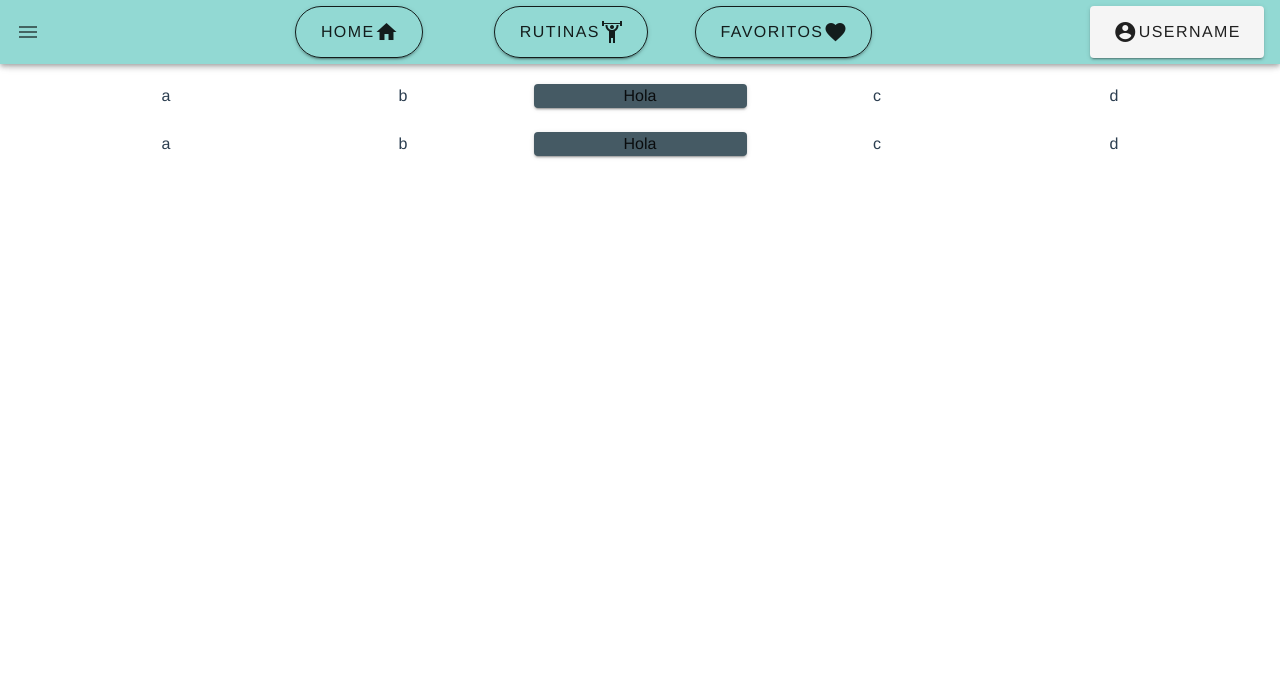
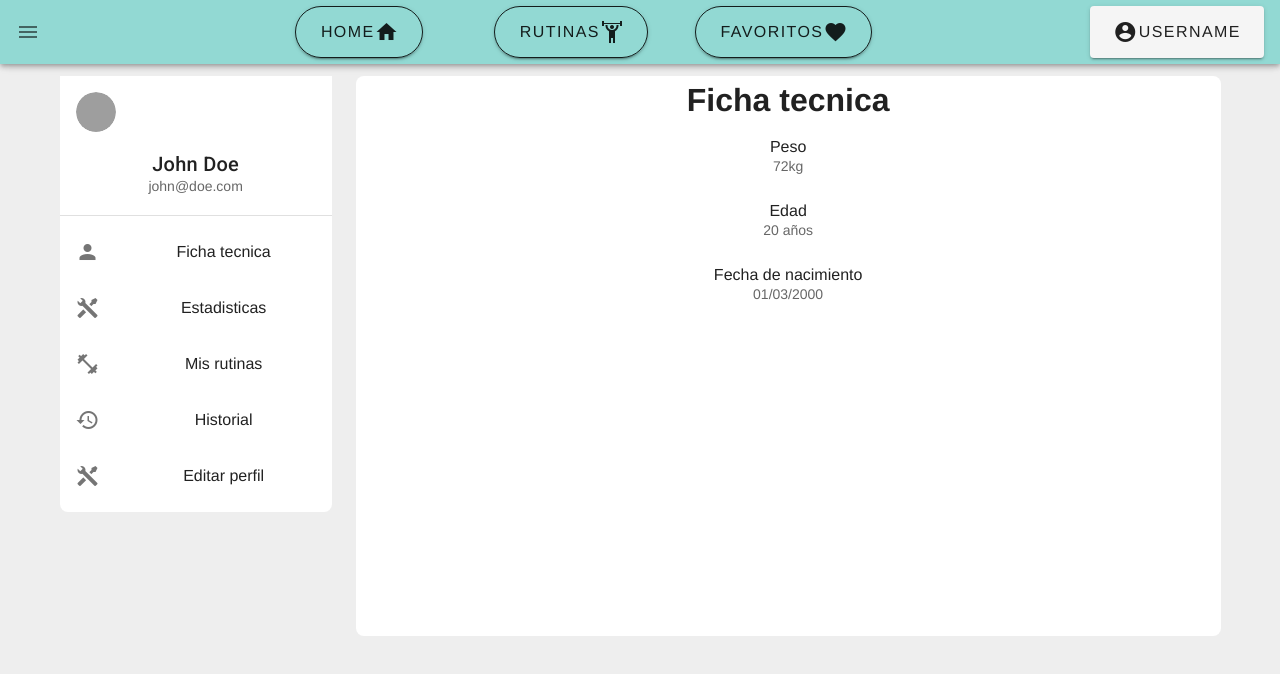
Before and after one commit to daguichi/mygym-web, a Vue app: page /profile in a window 1280 px wide. Shown: the top 674 px of the page. Built offline with nearby package versions, Linux system fonts and the light colour scheme; grey boxes are pictures that could not be loaded.

Commit message:
profile structure

```diff
--- /dev/null
+++ b/src/store/profile.js
@@ -0,0 +1,10 @@
+export default {
+  user: null,
+  sections: [
+    { icon: "mdi-account", title: "Ficha tecnica", route: "fichatecnica" },
+    { icon: "mdi-tools", title: "Estadisticas", route: "estadisticas" },
+    { icon: "mdi-dumbbell", title: "Mis rutinas", route: "misrutinas" },
+    { icon: "mdi-history", title: "Historial", route: "historial" },
+    { icon: "mdi-tools", title: "Editar perfil", route: "editarperfil" },
+  ],
+};
--- a/src/views/CreateRoutine.vue
+++ b/src/views/CreateRoutine.vue
@@ -2,33 +2,31 @@
   <v-container>
     <v-app>
       <div class="bg">
-
         <v-container class="body-container">
-
           <v-row>
             <v-col cols="8">
-            <h2 class=text-center>tu nueva rutina</h2>
+              <h2 class="text-center">tu nueva rutina</h2>
             </v-col>
           </v-row>
           <v-row>
-            <v-card class="mx-auto rounded-xl main-card "
+            <v-card
+              class="mx-auto rounded-xl main-card"
               max-width="800"
               color="primary"
             >
-              <div class="left-components" >
+              <div class="left-components">
                 <v-col>
                   <v-text-field
                     label="Nombre de tu rutina"
                     placeholder="Nombre de tu rutina"
                     outlined
-                    class=" rounded-xl"
+                    class="rounded-xl"
                     required
                     single-line
                     hide-details
                     hide-no-data
                     hide-selected
                   ></v-text-field>
-
 
                   <v-text-field
                     label="Duración"
@@ -38,9 +36,7 @@
                     type="time"
                     required
                     hide-details
-
                   ></v-text-field>
-
 
                   <v-autocomplete
                     v-model="selected"
@@ -56,13 +52,14 @@
                     single-line
                   ></v-autocomplete>
 
-
                   <v-autocomplete
                     ref="Color"
                     outlined
                     rounded
                     v-model="ColorDeFondo"
-                      :rules="[() => !!coloresDeFondo || 'Este campo es obligatorio']"
+                    :rules="[
+                      () => !!coloresDeFondo || 'Este campo es obligatorio',
+                    ]"
                     :items="coloresDeFondo"
                     label="Color de fondo"
                     placeholder="Seleccione un color..."
@@ -71,11 +68,9 @@
                 </v-col>
               </div>
               <v-col>
-              <div class="right-components" >
-                <v-col  cols="7" offset="5">
-                  <v-card rounded
-
-                  > hola</v-card>
+                <div class="right-components">
+                  <v-col cols="7" offset="5">
+                    <v-card rounded> hola</v-card>
                   </v-col>
                 </div>
               </v-col>
@@ -91,22 +86,22 @@
 import mockapi from "../api/mockapi";
 export default {
   name: "CreateRoutine",
-  data(){
-    return{
-      grupos:[],
-      coloresDeFondo:['Amarillo']
-    }
+  data() {
+    return {
+      grupos: [],
+      coloresDeFondo: ["Amarillo"],
+    };
   },
   created() {
-    mockapi.getGrupos(grupos =>{
-      this.grupos=grupos
-    })
-  }
-}
+    mockapi.getGrupos((grupos) => {
+      this.grupos = grupos;
+    });
+  },
+};
 </script>
 
 <style scoped>
-.bg{
+.bg {
   width: auto;
   height: 100vh;
   overflow: visible;
@@ -117,20 +112,19 @@ export default {
   background-color: rgba(0, 0, 0, 0.315);
   opacity: 1;
 }
-.main-card{
+.main-card {
   position: center;
   width: 400%;
-  height:1%;
+  height: 1%;
 }
-.left-components{
+.left-components {
   padding-left: 1%;
   padding-top: 1%;
   padding-bottom: 2%;
 }
-.right-components{
+.right-components {
   padding-right: 1%;
   padding-top: 5%;
-
 }
 .body-container {
   flex: 1;
--- a/src/views/Profile.vue
+++ b/src/views/Profile.vue
@@ -1,36 +1,93 @@
 <template>
-    <v-app>
-        <v-container>
-            <v-row><navBar></navBar></v-row>
-            <br><br><br><br>
-            <v-row>
-                <v-col>a</v-col>
-                <v-col>b</v-col>
-                <v-col><v-card color="blue-grey darken-2">Hola</v-card></v-col>
-                <v-col>c</v-col>
-                <v-col>d</v-col>
-            </v-row>
-            <v-row>
-                <v-col>a</v-col>
-                <v-col>b</v-col>
-                <v-col><v-card color="blue-grey darken-2">Hola</v-card></v-col>
-                <v-col>c</v-col>
-                <v-col>d</v-col>
-            </v-row>
+  <v-app>
+    <navBar></navBar>
 
-        </v-container>
-    </v-app>
+    <v-main class="grey lighten-3">
+      <v-container>
+        <v-row>
+          <v-col cols="3">
+            <v-sheet rounded="lg">
+              <v-list>
+                <v-list-item>
+                  <v-list-item-avatar>
+                    <v-img
+                    class="ml-auto"
+                      src="https://cdn.vuetifyjs.com/images/john.png"
+                    ></v-img>
+                  </v-list-item-avatar>
+                </v-list-item>
+
+                <v-list-item link>
+                  <v-list-item-content>
+                    <v-list-item-title class="text-h6">
+                      John Doe
+                    </v-list-item-title>
+                    <v-list-item-subtitle>john@doe.com</v-list-item-subtitle>
+                  </v-list-item-content>
+                </v-list-item>
+              </v-list>
+              <v-divider></v-divider>
+
+              <v-list color="transparent">
+                <v-list-item v-for="item in profileSections" :key="item" link>
+                  <v-list-item-icon>
+                    <v-icon>{{ item.icon }}</v-icon>
+                  </v-list-item-icon>
+                  <v-list-item-content>
+                    <v-list-item-title>{{ item.title }}</v-list-item-title>
+                  </v-list-item-content>
+                </v-list-item>
+              </v-list>
+            </v-sheet>
+          </v-col>
+
+          <v-col v-if="editarperfil">
+            <v-sheet min-height="70vh" rounded="lg"> </v-sheet>
+          </v-col>
+          <v-col v-else>
+            <v-sheet min-height="70vh" rounded="lg">
+              <h1 class="font-weight-bold">Ficha tecnica</h1>
+              <v-list-item two-line>
+                <v-list-item-content>
+                  <v-list-item-title>Peso</v-list-item-title>
+                  <v-list-item-subtitle>72kg</v-list-item-subtitle>
+                </v-list-item-content>
+              </v-list-item>
+              <v-list-item two-line>
+                <v-list-item-content>
+                  <v-list-item-title>Edad</v-list-item-title>
+                  <v-list-item-subtitle>20 años</v-list-item-subtitle>
+                </v-list-item-content>
+              </v-list-item>
+              <v-list-item two-line>
+                <v-list-item-content>
+                  <v-list-item-title>Fecha de nacimiento</v-list-item-title>
+                  <v-list-item-subtitle>01/03/2000</v-list-item-subtitle>
+                </v-list-item-content>
+              </v-list-item>
+            </v-sheet>
+          </v-col>
+        </v-row>
+      </v-container>
+    </v-main>
+  </v-app>
 </template>
 
 <script>
 import navBar from "../components/navBar";
+import store from "@/store/profile";
 
 export default {
-   name: "Profile",
-   components: {navBar},
-}
+  data: () => ({
+    profileSections: store.sections,
+  }),
+  props: {
+    fichatecnica: Boolean,
+    estadisticas: Boolean,
+    misrutinas: Boolean,
+    historial: Boolean,
+    editarperfil: Boolean,
+  },
+  components: { navBar },
+};
 </script>
-
-<style scoped>
-
-</style>
```
Lines whose indentation alone changed are shown as unchanged.
